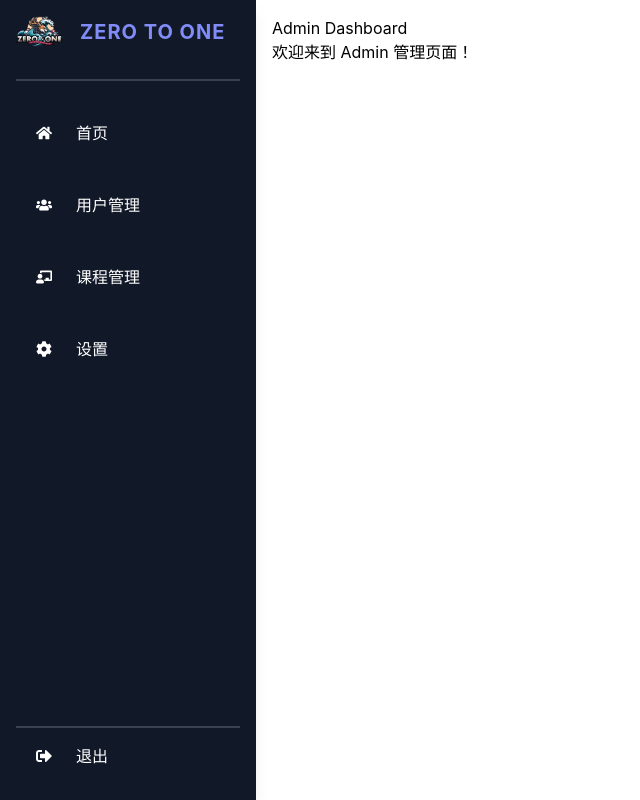
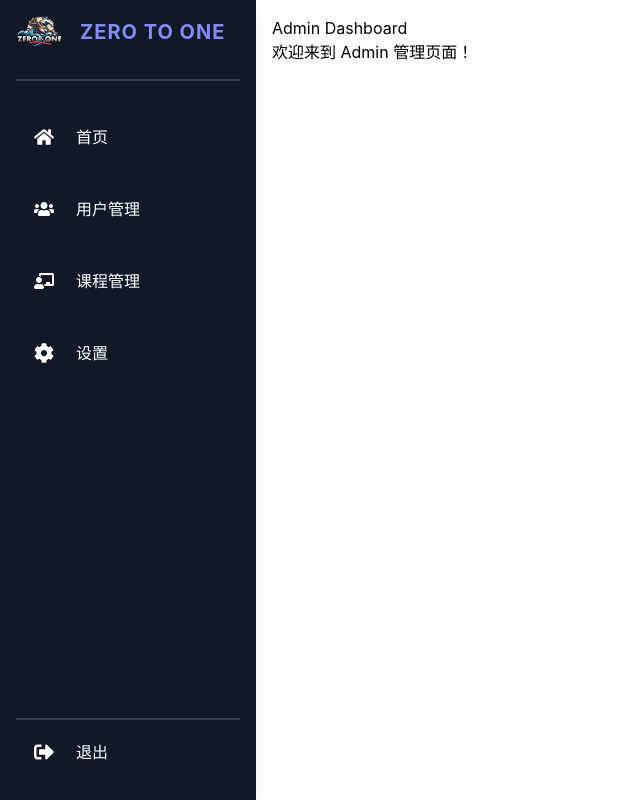
Before and after one commit to ztoswim/zero-to-one-system, a React (Create React App) app in the folder client/: page /admin in a window 1280 px wide. Shown: the whole page, without its empty margins (0-640 px from the left). Built offline with nearby package versions, Linux system fonts and the light colour scheme; sample sign-in values are in the browser's storage.

Commit message:
Update Sidebar.js

```diff
--- a/client/src/components/Sidebar.js
+++ b/client/src/components/Sidebar.js
@@ -34,7 +34,7 @@ const Sidebar = () => {
     >
       {/* Logo区 */}
       <div className="flex items-center mb-8">
-        <img src={Logo} alt="Logo" className="w-12 transition-transform duration-300" />
+        <img src={Logo} alt="Logo" className="w-12" />
         <span
           className={`ml-4 text-xl font-bold tracking-wider uppercase text-indigo-400 transition-opacity duration-300 ${
             isCollapsed ? "opacity-0 translate-x-[-10px]" : "opacity-100 translate-x-0"
@@ -47,27 +47,29 @@ const Sidebar = () => {
       <div className="border-t-2 border-gray-700 mb-6"></div>
 
       {/* 菜单项 */}
-      <nav className="flex-1">
+      <nav className="flex-1 space-y-2">
         {menuConfig
           .filter(({ role: r }) => r.includes(role))
           .map(({ label, icon, path }) => (
             <button
               key={path}
               onClick={() => navigate(path)}
-              className={`flex items-center p-3 w-full rounded-md mb-4 hover:bg-indigo-600 hover:scale-105 transition-all duration-200 ease-in-out ${
+              className={`flex items-center w-full rounded-md py-3 px-2 hover:bg-indigo-600 transition-all duration-200 ease-in-out ${
                 location.pathname === path ? "bg-indigo-700" : ""
               } ${isCollapsed ? "justify-center" : "justify-start"}`}
             >
-              {/* 图标容器 */}
-              <span className="flex items-center justify-center w-8 h-8">
-                <span className="w-6 h-6 flex items-center justify-center">
-                  {icon}
-                </span>
-              </span>
+              {/* 图标 */}
+              <div
+                className={`flex items-center justify-center w-10 h-10 text-xl ${
+                  isCollapsed ? "mx-auto" : "mr-3"
+                }`}
+              >
+                {icon}
+              </div>
 
-              {/* 菜单文字：加上淡入淡出+位移动画 */}
+              {/* 文字 */}
               <span
-                className={`ml-4 text-base whitespace-nowrap transition-opacity duration-300 ${
+                className={`text-base whitespace-nowrap transition-all duration-300 ${
                   isCollapsed ? "opacity-0 translate-x-[-10px]" : "opacity-100 translate-x-0"
                 }`}
               >
@@ -83,20 +85,19 @@ const Sidebar = () => {
       <div className="mt-auto">
         <button
           onClick={handleLogout}
-          className={`flex items-center p-3 w-full rounded-md hover:bg-red-600 hover:scale-105 transition-all duration-200 ease-in-out ${
+          className={`flex items-center w-full rounded-md py-3 px-2 hover:bg-red-600 transition-all duration-200 ease-in-out ${
             isCollapsed ? "justify-center" : "justify-start"
           }`}
         >
-          {/* 退出图标容器 */}
-          <span className="flex items-center justify-center w-8 h-8">
-            <span className="w-6 h-6 flex items-center justify-center">
-              <FaSignOutAlt />
-            </span>
-          </span>
-
-          {/* 退出文字：加上淡入淡出+位移动画 */}
+          <div
+            className={`flex items-center justify-center w-10 h-10 text-xl ${
+              isCollapsed ? "mx-auto" : "mr-3"
+            }`}
+          >
+            <FaSignOutAlt />
+          </div>
           <span
-            className={`ml-4 text-base whitespace-nowrap transition-opacity duration-300 ${
+            className={`text-base whitespace-nowrap transition-all duration-300 ${
               isCollapsed ? "opacity-0 translate-x-[-10px]" : "opacity-100 translate-x-0"
             }`}
           >
```
